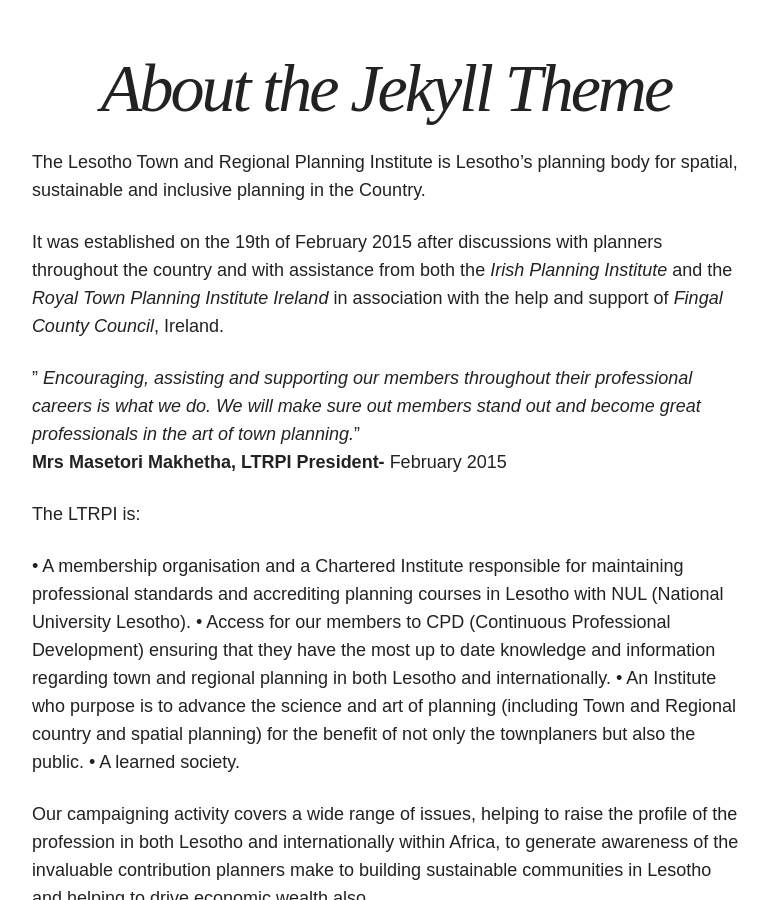
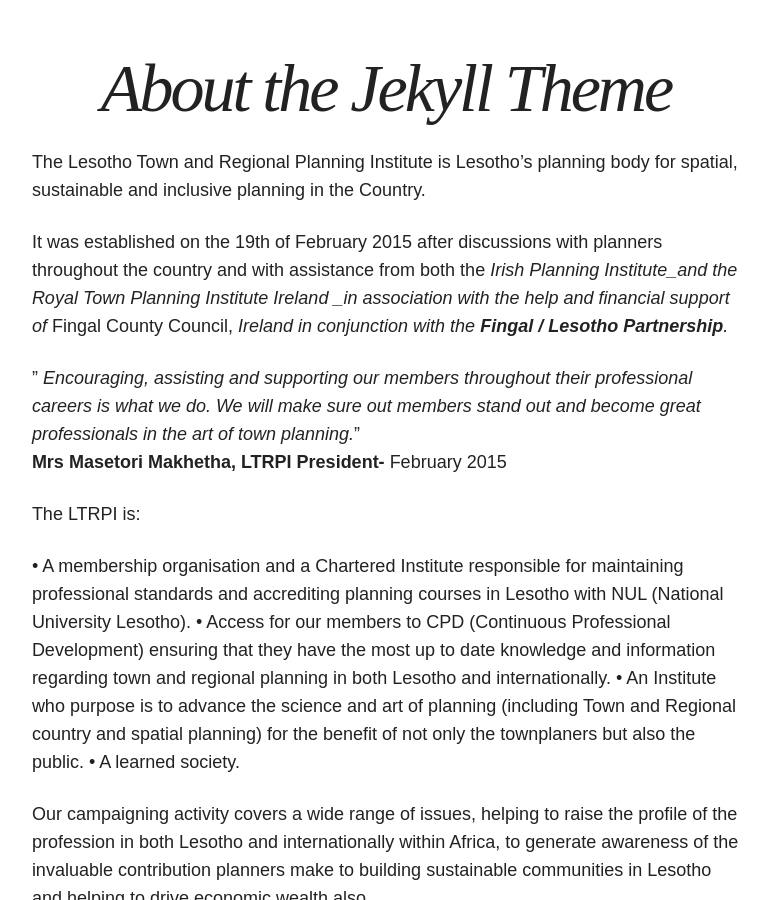
Before and after one commit to MapLesotho/ltrpi.com, a Jekyll site: the page built from about/index.md, in a window 1280 px wide and 900 px high, scrolled down 726 px. Shown: the whole window, without its empty margins (254-1023 px from the left). Built offline with Jekyll 4.4.1, drawn with Linux system fonts in a browser that asks for light colours; nearby versions of some CDN libraries.

Commit message:
Updated index.md

```diff
--- a/about/index.md
+++ b/about/index.md
@@ -12,7 +12,7 @@
 
 The Lesotho Town and Regional Planning Institute is Lesotho’s planning body for spatial, sustainable and inclusive planning in the Country.
 
-It was established on the 19th of February 2015 after discussions with planners throughout the country and with assistance from both the _Irish Planning Institute_ and the _Royal Town Planning Institute Ireland_ in association with the help and support of _Fingal County Council_, Ireland.
+It was established on the 19th of February 2015 after discussions with planners throughout the country and with assistance from both the _Irish Planning Institute_and the Royal Town Planning Institute Ireland _in association with the help and financial support of_ Fingal County Council, _Ireland in conjunction with the **Fingal / Lesotho Partnership**._
 
 " _Encouraging, assisting and supporting our members throughout their professional careers is what we do. We will make sure out members stand out and become great professionals in the art of town planning._"
 **Mrs Masetori Makhetha,
```
